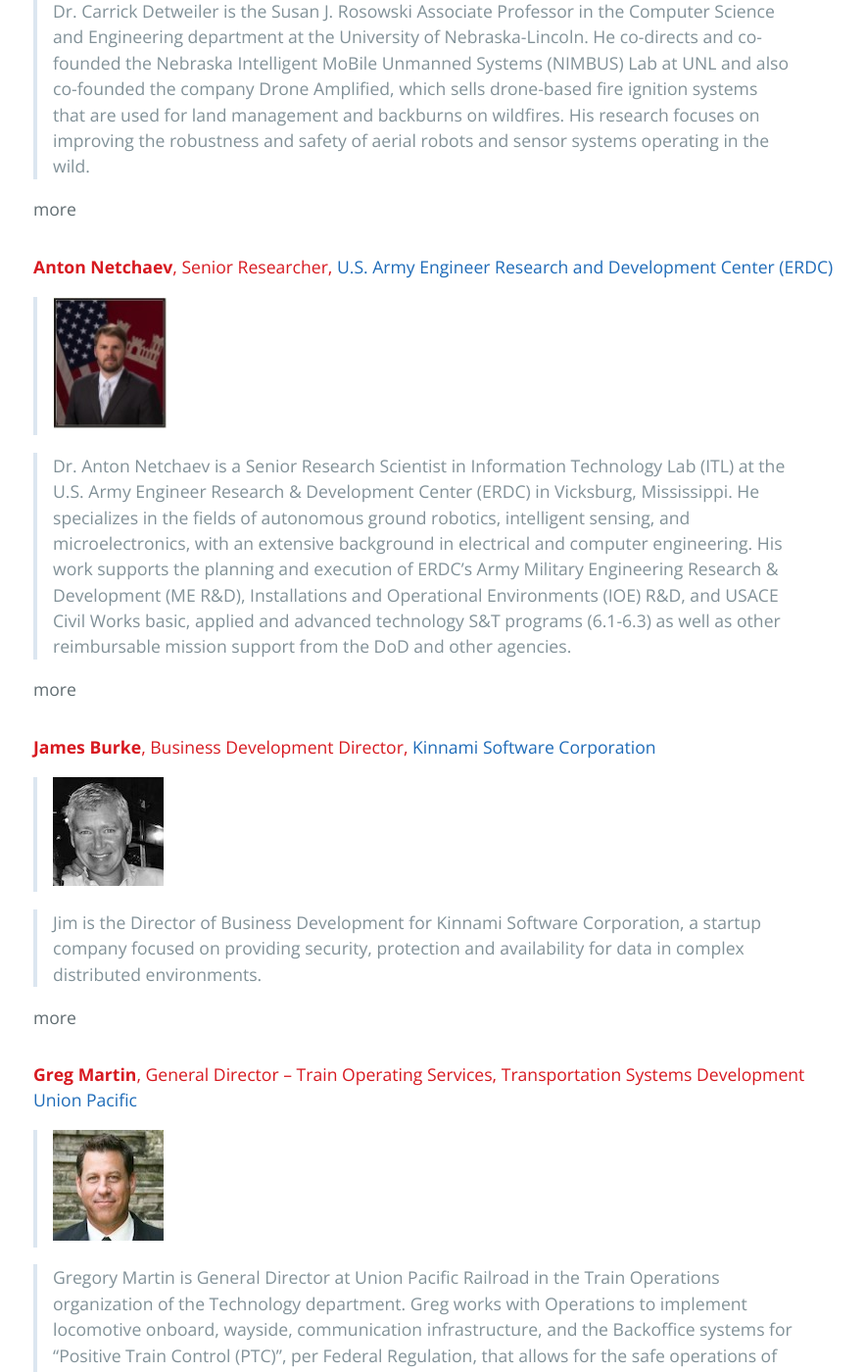
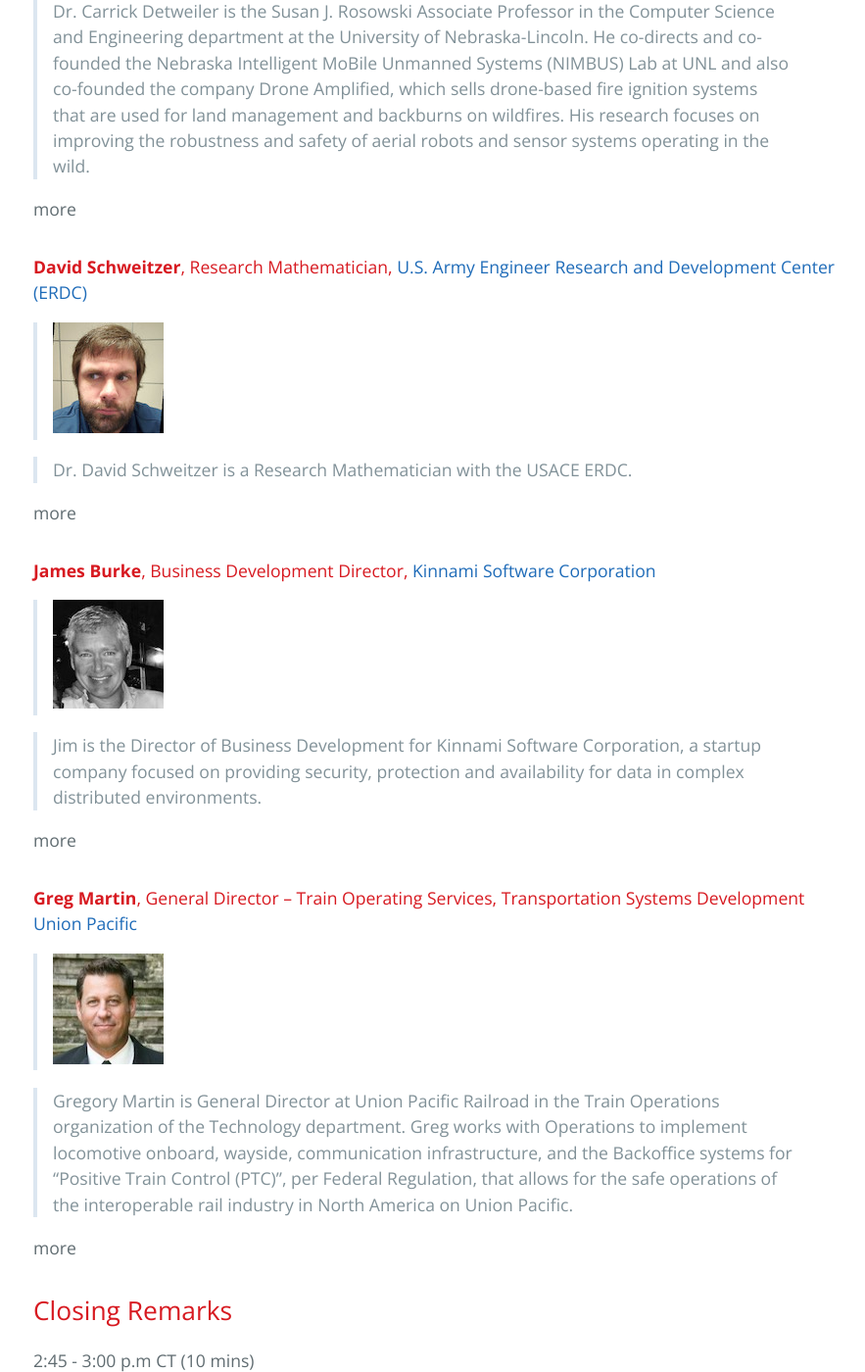
Before and after one commit to BridgingBigData/BridgingBigData.github.io, a Jekyll site: the page built from pages/bbd2023agenda.md, in a window 1280 px wide and 1400 px high, scrolled down 4945 px. Shown: the whole window at 98% size, without its empty margins (190-1073 px from the left). Built offline with Jekyll 4.4.1, drawn with Linux system fonts in a browser that asks for light colours.

Commit message:
update agenda

```diff
--- a/pages/bbd2023agenda.md
+++ b/pages/bbd2023agenda.md
@@ -152,18 +152,16 @@
 
 </details>
 
-####  **Anton Netchaev**, Senior Researcher, [U.S. Army Engineer Research and Development Center (ERDC)](https://www.erdc.usace.army.mil)
+####  **David Schweitzer**, Research Mathematician, [U.S. Army Engineer Research and Development Center (ERDC)](https://www.erdc.usace.army.mil)
 
-> ![Anton Netchaev](https://bridgingbigdata.github.io/pages/images/netchaev.jpg)
+> ![David Schweitzer](https://bridgingbigdata.github.io/pages/images/schweitzer.jpeg)
 
-> Dr. Anton Netchaev is a Senior Research Scientist in Information Technology Lab (ITL) at the U.S. Army Engineer Research & Development Center (ERDC) in Vicksburg, Mississippi. He specializes in the fields of autonomous ground robotics, intelligent sensing, and microelectronics, with an extensive background in electrical and computer engineering. His work supports the planning and execution of ERDC’s Army Military Engineering Research & Development (ME R&D), Installations and Operational Environments (IOE) R&D, and USACE Civil Works basic, applied and advanced technology S&T programs (6.1-6.3) as well as other reimbursable mission support from the DoD and other agencies.
+> Dr. David Schweitzer is a Research Mathematician with the USACE ERDC.
 
 <details>
 <summary>more</summary>
 
-Dr. Netchaev has thirteen years of experience as a lead researcher and principal investigator (PI), leading a wide array of multidisciplinary projects. He provides technical leadership to a large team of engineers, scientists, and technicians, leveraging his expertise in developing robust sensing and computing systems to support cross-domain maneuver, movement, and sustainment in GPS-denied environments. Within his work, Anton is developing autonomous and beyond visual line of sight (BVLOS) robotic systems to augment Engineer Soldier, assist in the collection of data in inaccessible environments, and inspect and repair our Nations infrastructure. His many collaborations across government, industry, and academia ensure that USACE maintains leading expertise in robotic and autonomous systems (RAS) R&D.
-
-Dr. Anton Netchaev has received his doctorate degree in Computational Science in 2015 from the University of Southern Mississippi. He also holds a Masters degree in Electrical Engineering and a Bachelors degree in Computer Engineering. During his studies, Anton developed novel sensing approaches that were trasitioned to multiple agencies such as NASA, NIH, and ONR. Dr. Netchaev currently also serves as an Adjunct Professor at Mississippi State University, teaching applied artificial intelligence courses.
+Coming soon
 
 </details>
 
```
Also changed, not shown: pages/images/schweitzer.jpeg (added).
